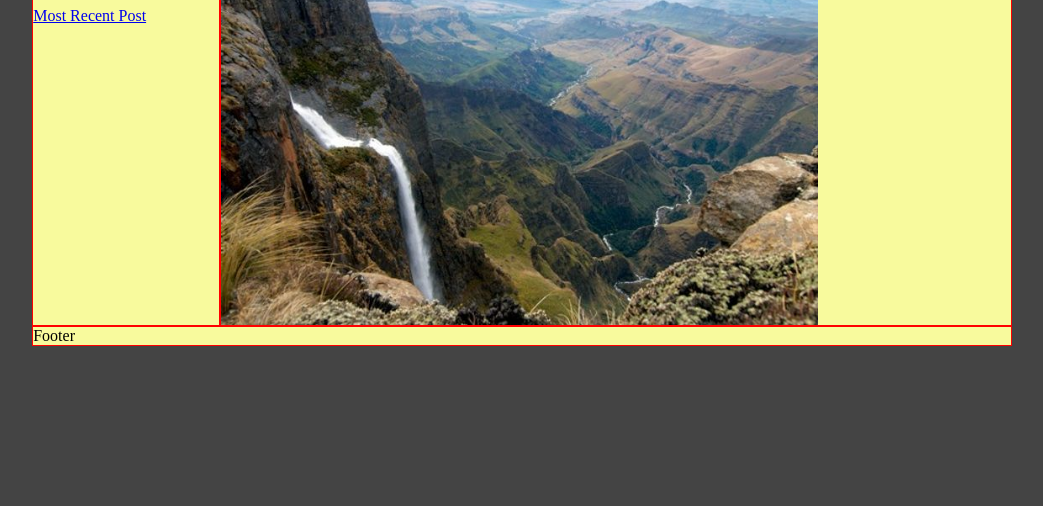
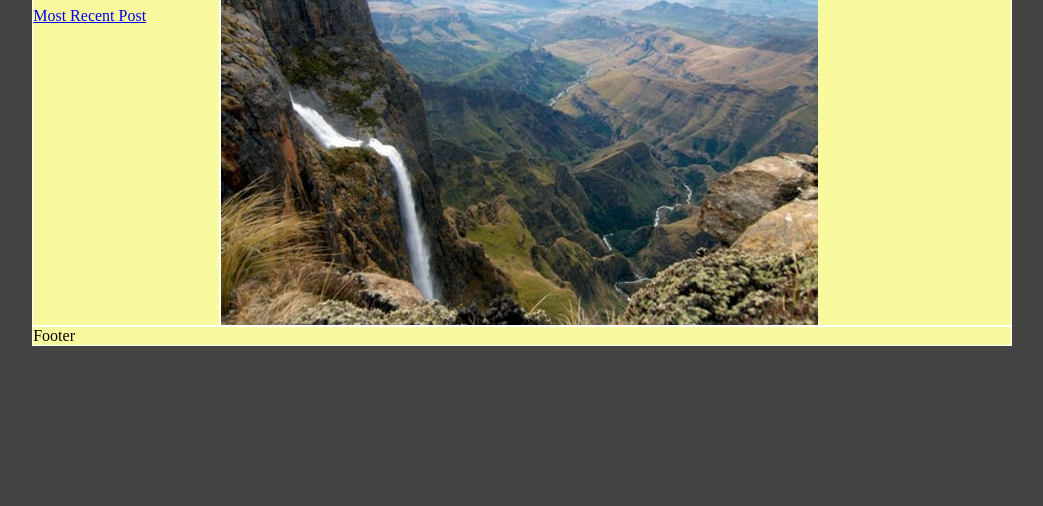
Before and after one commit to 007BlackGirl/code, a plain HTML site: page blog.html in a window 1280 px wide. Shown: the part 294-800 px from the top of the page, without its empty margins (39-1082 px from the left). Drawn offline with Linux system fonts and the light colour scheme.

Commit message:
css: updated color change

```diff
--- a/style.css
+++ b/style.css
@@ -17,7 +17,7 @@ body{
     "ft ft ft ft ft ft ft";
 }
 .box{
-    border:1px solid red;
+    border:1px solid white;
     background: #f8fa9d;
 }
 .header{
```
